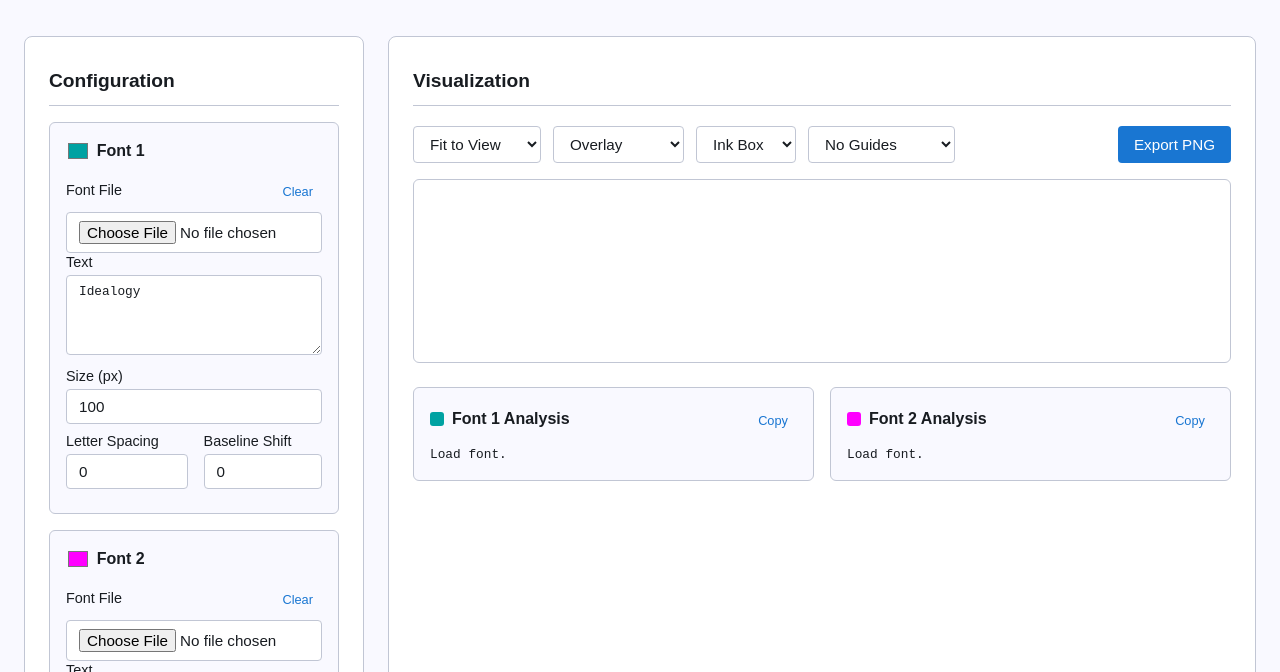
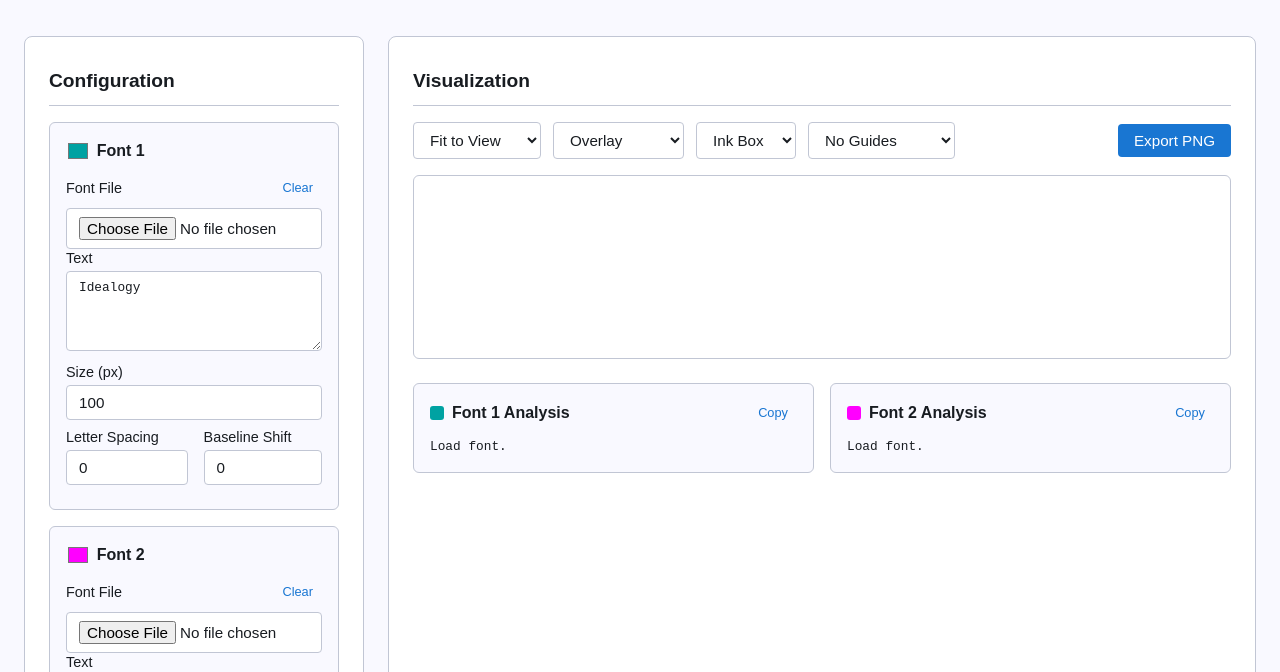
Before and after one commit to mahalisyarifuddin/OpenDensityTool, a plain HTML site: page OpenDensityTool.html in a window 1280 px wide. Shown: the part 76-748 px from the top of the page. Drawn offline with Linux system fonts and the light colour scheme.

Commit message:
Refactor controls layout and structure in HTML

```diff
--- a/OpenDensityTool.html
+++ b/OpenDensityTool.html
@@ -185,12 +185,20 @@
 			.controls {
 				display: flex;
 				gap: .75rem;
-				flex-wrap: wrap;
+				align-items: center;
 				margin-bottom: 1rem
 			}
 
+			.controls-selects {
+				display: flex;
+				flex-wrap: wrap;
+				gap: .75rem;
+				flex: 1
+			}
+
 			.controls select {
-				width: auto
+				width: auto;
+				margin-top: 0
 			}
 
 			button {
@@ -201,7 +209,8 @@
 				cursor: pointer;
 				transition: background .1s;
 				width: auto;
-				margin-left: auto
+				margin-top: 0;
+				flex-shrink: 0
 			}
 
 			button:hover {
@@ -402,6 +411,7 @@
 			<section>
 				<h2>Visualization</h2>
 				<div class="controls">
+					<div class="controls-selects">
 						<select id="zoom" aria-label="Zoom level">
 							<option value="fit">Fit to View</option>
 							<option value="100">100% Scale</option>
@@ -418,6 +428,7 @@
 							<option value="none">No Guides</option>
 							<option value="baseline">Show Baseline</option>
 						</select>
+					</div>
 					<button id="export">Export PNG</button>
 				</div>
 				<div id="preview">
```
Lines whose indentation alone changed are shown as unchanged.
